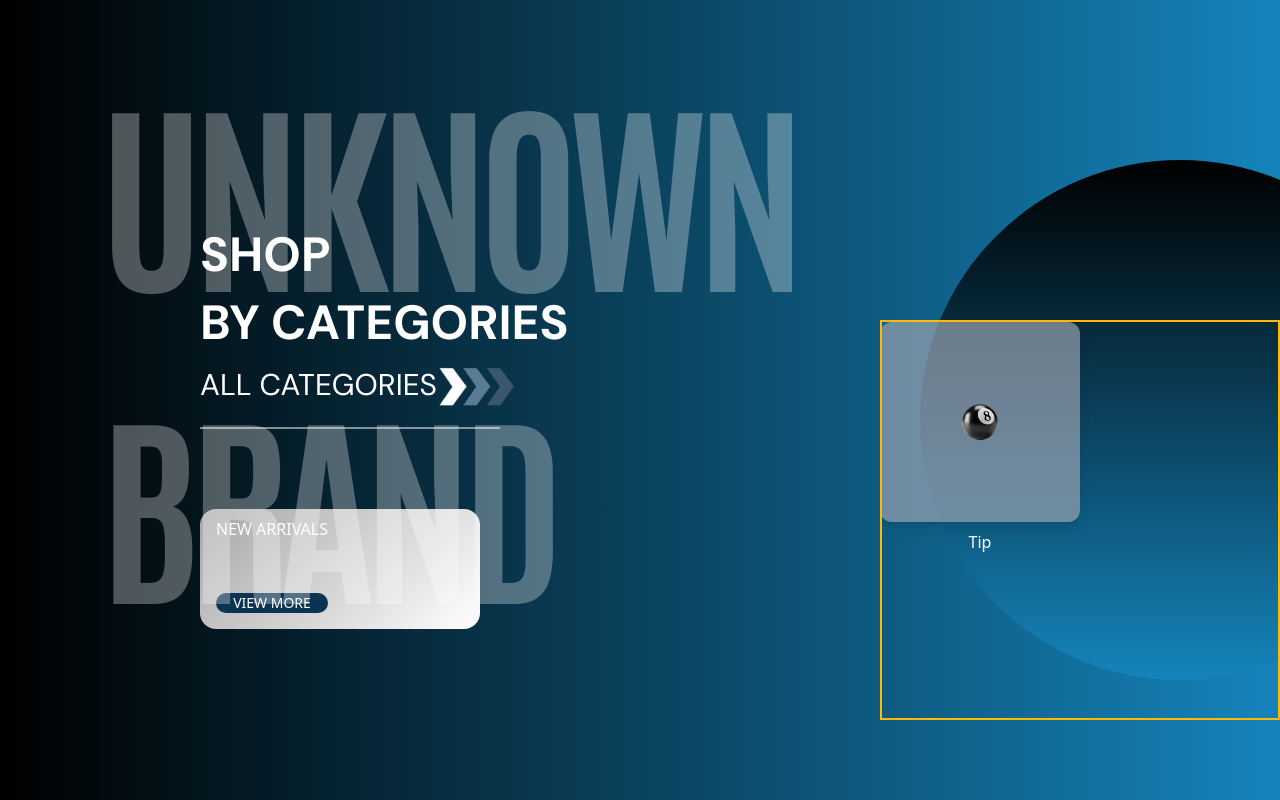
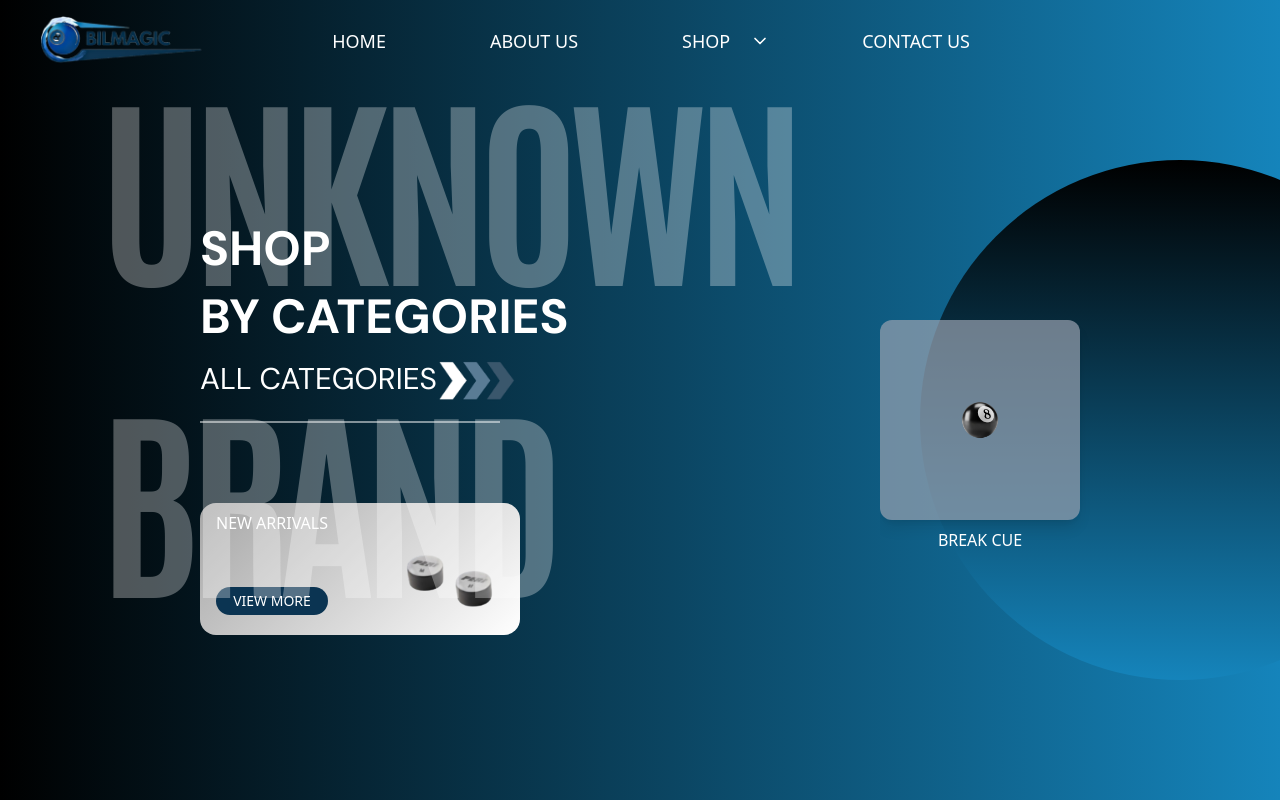
Before and after one commit to Mhyneski/Ecommerce-Zhiyuan, a Next.js app: page /shop/1 in a window 1280 px wide. Built offline with nearby package versions, Linux system fonts and the light colour scheme.

Commit message:
almost finished

```diff
--- a/src/app/components/navbar.tsx
+++ b/src/app/components/navbar.tsx
@@ -1,36 +1,42 @@
 "use client"
 import { useState } from "react";
-import { Link } from 'react-scroll';
-import Link2 from "next/link"
+import { Link as ScrollLink } from 'react-scroll';
+import Link from "next/link"
+import { usePathname } from 'next/navigation';
 import { motion, AnimatePresence } from "framer-motion";
 import { Menu, X, ChevronDown } from "lucide-react";
 
 export default function Navbar() {
-  const [active, setActive] = useState("HOME");
   const [menuOpen, setMenuOpen] = useState(false);
   const [shopDropdownOpen, setShopDropdownOpen] = useState(false);
+  const pathname = usePathname();
+
+  const isHomePage = pathname === '/';
 
   const menuItems = [
     {
       title: "HOME",
-      loc: "home"
+      href: "/",
+      scrollTo: "home"
     },
     {
       title: "ABOUT US",
-      loc: "about"
+      href: isHomePage ? "#" : "/#about",
+      scrollTo: "about"
     },
     {
       title: "SHOP",
-      loc: "/shop",
+      href: "/shop",
       dropdown: [
-        { title: "PERI", loc: "/shop/peri" },
-        { title: "KONLLEN", loc: "/shop/konllen" },
-        { title: "BILMAGIC", loc: "/shop/bilmagic" }
+        { title: "PERI", href: "/shop/peri" },
+        { title: "KONLLEN", href: "/shop/konllen" },
+        { title: "BILMAGIC", href: "/shop/bilmagic" }
       ]
     },
     {
       title: "CONTACT US",
-      loc: "contact"
+      href: isHomePage ? "#" : "/#contact",
+      scrollTo: "contact"
     }
   ];
 
@@ -69,25 +75,33 @@ export default function Navbar() {
     setShopDropdownOpen(!shopDropdownOpen);
   };
 
+  const handleNavItemClick = () => {
+    setMenuOpen(false);
+    setShopDropdownOpen(false);
+  };
+
   return (
     <motion.div
       variants={navVariants}
       initial="hidden"
       animate="show"
-      className="fixed w-full bg-opacity-80 backdrop-blur-md md:backdrop-blur-none z-50"
+      className="fixed w-full bg-opacity-80  z-50"
       onClick={() => setShopDropdownOpen(false)}
     >
       <div className="flex items-center justify-between px-6 md:px-10 py-4">
+        <Link href="/">
           <img
-          src="../images/bilmagicLogo.png"
+            src="/images/bilmagicLogo.png"
             alt="Bilmagic Logo"
-          className="h-[50px] object-cover w-auto"
+            className="h-[50px] object-cover w-auto cursor-pointer"
           />
+        </Link>
 
+        {/* Desktop Navigation */}
         <nav className="hidden md:flex flex-1 -ml-35 justify-center space-x-20">
-          {menuItems.map((item, index) => (
+          {menuItems.map((item) => (
             <div
-              key={index}
+              key={item.title}
               className="relative group"
               onClick={(e) => {
                 if (item.title === "SHOP") {
@@ -97,17 +111,29 @@ export default function Navbar() {
               }}
             >
               <div className="flex items-center">
-                <Link
-                  to={item.loc}
+                {isHomePage && item.scrollTo ? (
+                  <ScrollLink
+                    to={item.scrollTo}
                     className={`text-white text-lg font-medium cursor-pointer px-3 py-1 rounded-md transition-colors duration-300 ${
-                    active === item.title ? 'bg-gray-300/50' : 'hover:bg-gray-300/70 transition-all duration-400 ease-in-out'
+                      pathname === item.href ? 'bg-gray-300/50' : 'hover:bg-gray-300/70'
                     }`}
-                  onClick={() => setActive(item.title)}
                     smooth={true}
                     duration={500}
+                    onClick={handleNavItemClick}
+                  >
+                    {item.title}
+                  </ScrollLink>
+                ) : (
+                  <Link
+                    href={item.href}
+                    className={`text-white text-lg font-medium cursor-pointer px-3 py-1 rounded-md transition-colors duration-300 ${
+                      pathname === item.href ? 'bg-gray-300/50' : 'hover:bg-gray-300/70'
+                    }`}
+                    onClick={handleNavItemClick}
                   >
                     {item.title}
                   </Link>
+                )}
                 {item.dropdown && (
                   <ChevronDown
                     size={20}
@@ -127,17 +153,15 @@ export default function Navbar() {
                   className="absolute top-full left-1/2 transform -translate-x-1/2 mt-2 bg-[#0b3452]/40 text-center bg-opacity-30 backdrop-blur-lg rounded-lg shadow-lg w-[200px] cursor-pointer"
                 >
                   <div className="py-2">
-                    {item.dropdown.map((subItem, subIndex) => (
-                     <Link2
-                     href={subItem.loc} // ✅ Next.js Link for page navigation
+                    {item.dropdown.map((subItem) => (
+                      <Link
+                        key={subItem.title}
+                        href={subItem.href}
                         className="block px-6 py-3 hover:bg-[#34495E]/20 transition-colors duration-300 text-white"
-                     onClick={() => {
-                       setActive(subItem.title);
-                       setShopDropdownOpen(false);
-                     }}
+                        onClick={handleNavItemClick}
                       >
                         {subItem.title}
-                   </Link2>
+                      </Link>
                     ))}
                   </div>
                 </motion.div>
@@ -146,6 +170,7 @@ export default function Navbar() {
           ))}
         </nav>
 
+        {/* Mobile menu button */}
         <button
           className="md:hidden text-white focus:outline-none"
           onClick={() => setMenuOpen(!menuOpen)}
@@ -154,7 +179,8 @@ export default function Navbar() {
         </button>
       </div>
 
-      {/* Mobile menu remains the same */}
+      {/* Mobile Menu */}
+      <AnimatePresence>
         {menuOpen && (
           <motion.div
             initial={{ y: -20, opacity: 0 }}
@@ -163,23 +189,36 @@ export default function Navbar() {
             transition={{ duration: 0.3, ease: "easeInOut" }}
             className="md:hidden bg-opacity-90 p-4 flex flex-col items-center space-y-4"
           >
-          {menuItems.map((item, index) => (
+            {menuItems.map((item) => (
+              <div key={item.title} className="w-full text-center">
+                {isHomePage && item.scrollTo ? (
+                  <ScrollLink
+                    to={item.scrollTo}
+                    className={`text-white text-lg font-medium px-3 py-1 rounded-md transition-colors duration-300 ${
+                      pathname === item.href ? 'bg-gray-600 bg-opacity-50' : 'hover:bg-gray-600 hover:bg-opacity-30'
+                    }`}
+                    onClick={handleNavItemClick}
+                    smooth={true}
+                    duration={500}
+                  >
+                    {item.title}
+                  </ScrollLink>
+                ) : (
                   <Link
-              key={index}
-              to={item.loc}
+                    href={item.href}
                     className={`text-white text-lg font-medium px-3 py-1 rounded-md transition-colors duration-300 ${
-                active === item.title ? 'bg-gray-600 bg-opacity-50' : 'hover:bg-gray-600 hover:bg-opacity-30'
+                      pathname === item.href ? 'bg-gray-600 bg-opacity-50' : 'hover:bg-gray-600 hover:bg-opacity-30'
                     }`}
-              onClick={() => {
-                setActive(item.title);
-                setMenuOpen(false);
-              }}
+                    onClick={handleNavItemClick}
                   >
                     {item.title}
                   </Link>
+                )}
+              </div>
             ))}
           </motion.div>
         )}
+      </AnimatePresence>
     </motion.div>
   );
 }
--- /dev/null
+++ b/src/app/shop/[id]/categories/page.tsx
@@ -0,0 +1,93 @@
+"use client";
+import { useParams } from "next/navigation";
+import Navbar from '../../../components/navbar';
+import { div } from "framer-motion/client";
+
+export default function page() {
+    const { id } = useParams();
+
+    const brandCategories = {
+        peri: {
+            name: "PERI",
+            categories: [
+                { name: "Playing Cue", image: "/images/3ball.png" },
+                { name: "BREAK CUE", image: "/images/8ball.png" },
+                { name: "JUMP CUE", image: "/images/10ball.png" },
+                { name: "JUMP BREAK CUE", image: "/images/crical.png" },
+                { name: "BATT", image: "/images/ongod.png" },
+                { name: "SHAFT", image: "/images/rack.png" },
+                { name: "BAG / CASE", image: "/images/rack.png" },
+                { name: "CUE EXTENSION", image: "/images/rack.png" },
+                { name: "CUE TIP", image: "/images/rack.png" },
+                { name: "CHALK", image: "/images/rack.png" },
+                { name: "GLOVES", image: "/images/rack.png" },
+                { name: "ACCESSORIES / TOOLS", image: "/images/rack.png" }
+            ]
+        },
+        bilmagic: {
+            name: "BILMAGIC",
+            categories: [
+                { name: "Playing Cue", image: "/images/3ball.png" },
+                { name: "BREAK CUE", image: "/images/8ball.png" },
+                { name: "JUMP CUE", image: "/images/10ball.png" },
+                { name: "JUMP BREAK CUE", image: "/images/crical.png" },
+                { name: "BATT", image: "/images/ongod.png" },
+                { name: "SHAFT", image: "/images/rack.png" },
+                { name: "BAG / CASE", image: "/images/rack.png" },
+                { name: "CUE EXTENSION", image: "/images/rack.png" },
+                { name: "CUE TIP", image: "/images/rack.png" },
+                { name: "CHALK", image: "/images/rack.png" },
+                { name: "GLOVES", image: "/images/rack.png" },
+                { name: "ACCESSORIES / TOOLS", image: "/images/rack.png" }
+            ]
+        },
+        konllen: {
+            name: "KONLLEN",
+            categories: [
+                { name: "Playing Cue", image: "/images/3ball.png" },
+                { name: "BREAK CUE", image: "/images/8ball.png" },
+                { name: "JUMP CUE", image: "/images/10ball.png" },
+                { name: "JUMP BREAK CUE", image: "/images/crical.png" },
+                { name: "BATT", image: "/images/ongod.png" },
+                { name: "SHAFT", image: "/images/rack.png" },
+                { name: "BAG / CASE", image: "/images/rack.png" },
+                { name: "CUE EXTENSION", image: "/images/rack.png" },
+                { name: "CUE TIP", image: "/images/rack.png" },
+                { name: "CHALK", image: "/images/rack.png" },
+                { name: "GLOVES", image: "/images/rack.png" },
+                { name: "ACCESSORIES / TOOLS", image: "/images/rack.png" }
+            ]
+        },
+    };
+
+    const brand = brandCategories[id as keyof typeof brandCategories] || {
+        name: "Unknown Brand",
+        items: [],
+    };
+    return (
+        <>
+            <Navbar />
+            <div className="min-h-screen flex flex-col lg:flex-row pt-20 bg-[linear-gradient(90deg,#000000,#1584bb)]">
+                <div className="flex flex-col w-100 ml-15">
+                    <p className="text-white opacity-30 text-[13rem] font-bold tracking-tighter" style={{ fontFamily: "var(--font-antonio)" }}>{brand.name}</p>
+                    <div className="flex cursor-pointer -mt-5 items-center gap-2 w-full">
+                        <p className="text-white text-2xl font-bold" style={{ fontFamily: "var(--font-dm-sans)" }}>
+                            ALL CATEGORIES
+                        </p>
+                        <img src="/images/arrowtriple.png" alt="" className="w-20 h-10 object-contain" />
+                    </div>
+                </div>
+                <div className="grid grid-cols-2 md:grid-cols-3 lg:grid-cols-4 gap-4 w-full pl-15 pr-15 pb-15 pt-15">
+                    {brand.categories.map((brand, index) => (
+                        <div
+                        key={index}
+                        className="p-3 w-full rounded-3xl bg-gray-400/60">
+                            <p className="text-white pl-4">{brand.name}</p>
+                            <img src={brand.image} alt="" className="max-w-full max-h-full object-contain"/>
+                        </div>
+                    ))}
+                </div>
+            </div>
+        </>
+    )
+}
--- a/src/app/shop/[id]/ferrishwheel.tsx
+++ b/src/app/shop/[id]/ferrishwheel.tsx
@@ -6,11 +6,17 @@ const FerrisWheel = () => {
     // Sample items - replace with actual product images
     const items = [
         { name: "Playing Cue", image: "/images/3ball.png" },
-        { name: "Tip", image: "/images/8ball.png" },
-        { name: "Chalk", image: "/images/10ball.png" },
-        { name: "Case", image: "/images/crical.png" },
-        { name: "Bridge", image: "/images/ongod.png" },
-        { name: "Glove", image: "/images/rack.png" },
+        { name: "BREAK CUE", image: "/images/8ball.png" },
+        { name: "JUMP CUE", image: "/images/10ball.png" },
+        { name: "JUMP BREAK CUE", image: "/images/crical.png" },
+        { name: "BATT", image: "/images/ongod.png" },
+        { name: "SHAFT", image: "/images/rack.png" },
+        { name: "BAG / CASE", image: "/images/rack.png" },
+        { name: "CUE EXTENSION", image: "/images/rack.png" },
+        { name: "CUE TIP", image: "/images/rack.png" },
+        { name: "CHALK", image: "/images/rack.png" },
+        { name: "GLOVES", image: "/images/rack.png" },
+        { name: "ACCESSORIES / TOOLS", image: "/images/rack.png" },
     ];
 
     const [activeIndex, setActiveIndex] = useState(0);
@@ -73,7 +79,7 @@ const FerrisWheel = () => {
                             }}
                             exit={{
                                 x: pos.x * 1.5,
-                                y: pos.y + 200, // Move down when exiting
+                                y: pos.y + 200,
                                 opacity: 0,
                                 scale: 0.5,
                             }}
--- a/src/app/shop/[id]/page.tsx
+++ b/src/app/shop/[id]/page.tsx
@@ -1,6 +1,9 @@
 "use client";
 import { useParams } from "next/navigation";
 import FerrisWheel from "./ferrishwheel";
+import Navbar from '../../components/navbar'
+import Link from "next/link";
+
 
 const ShopBrandPage = () => {
   const { id } = useParams();
@@ -17,6 +20,8 @@ const ShopBrandPage = () => {
   };
 
   return (
+    <>
+    <Navbar />
     <div className="min-h-screen flex items-center justify-between bg-[linear-gradient(90deg,#000000,#1584bb)] overflow-hidden">
       <div className="flex flex-col gap-5 ml-50">
         <div className="relative h-10">
@@ -24,17 +29,23 @@ const ShopBrandPage = () => {
         </div>
         <h1 className="text-white text-5xl font-bold" style={{ fontFamily: "var(--font-dm-sans)" }}>SHOP</h1>
         <h1 className="text-white text-5xl font-bold" style={{ fontFamily: "var(--font-dm-sans)" }}>BY CATEGORIES</h1>
-        <div className="flex">
-          <p className="text-white text-3xl" style={{ fontFamily: "var(--font-dm-sans)" }}>ALL CATEGORIES</p>
-          <img src="/images/arrowtriple.png" alt="" className="w-20 h-10 object-contain"/>
-        </div>
+        <Link href={`/shop/${id}/categories`}>
+            <div className="flex cursor-pointer">
+              <p className="text-white text-3xl" style={{ fontFamily: "var(--font-dm-sans)" }}>
+                ALL CATEGORIES
+              </p>
+              <img src="/images/arrowtriple.png" alt="" className="w-20 h-10 object-contain" />
+            </div>
+          </Link>
         <div className="h-[2px] w-75 opacity-50 bg-white"></div>
-        <div className="flex bg-[linear-gradient(135deg,#a6a6a6,#ffffff)] w-70 rounded-2xl h-30 p-2 pl-4 mt-15">
+        <div className="flex bg-[linear-gradient(135deg,#a6a6a6,#ffffff)] w-80 rounded-2xl h-33 p-2 pl-4 mt-15">
           <div className="flex flex-col gap-13">
             <p className="text-white" style={{ fontFamily: "var(--font-robot)" }}>NEW ARRIVALS</p>
-            <button className="bg-subtext text-sm text-white w-28 rounded-full" style={{ fontFamily: "var(--font-robot)" }}>VIEW MORE</button>
+            <button className="bg-subtext text-sm text-white w-28 py-1 rounded-full" style={{ fontFamily: "var(--font-robot)" }}>VIEW MORE</button>
           </div>
-          <img src="" alt="" />
+          <div className="flex justify-end w-full">
+            <img src="/images/PERI.png" alt="" className="w-30 h-35 object-contain pr-3" />
+          </div>
         </div>
       </div>
 
@@ -42,11 +53,12 @@ const ShopBrandPage = () => {
       <div className="relative w-100 flex justify-end items-center h-screen">
         {/* Ferris wheel container */}
         <div className="bg-[linear-gradient(180deg,#000000,#1584bb)] w-130 h-130 rounded-full absolute -right-40 bottom-30"></div>
-        <div className="absolute w-100 h-100 flex items-center justify-center mt-60 border-2 border-amber-400">
+        <div className="absolute w-100 h-100 flex items-center justify-center mt-60">
           <FerrisWheel />
         </div>
       </div>
     </div>
+    </>
   );
 };
 
```
Also changed, not shown: public/images/PERI.png (added). Lines whose indentation alone changed are shown as unchanged.
